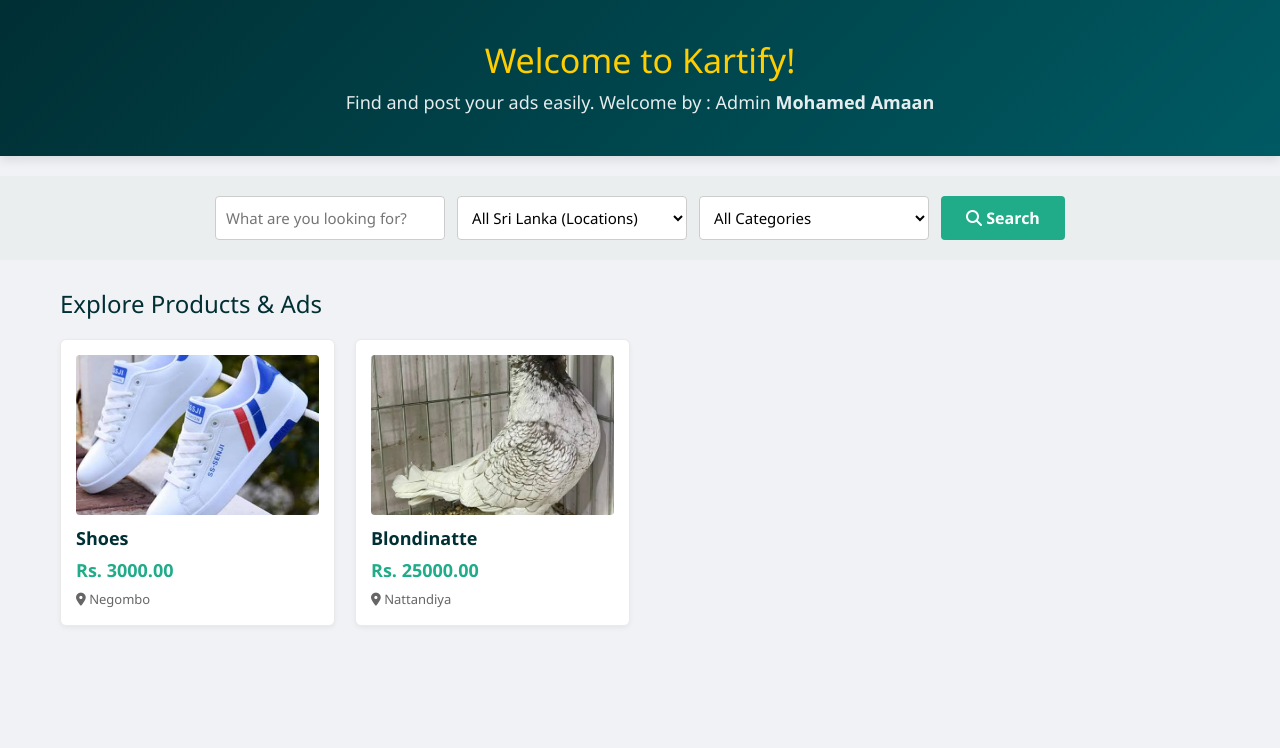
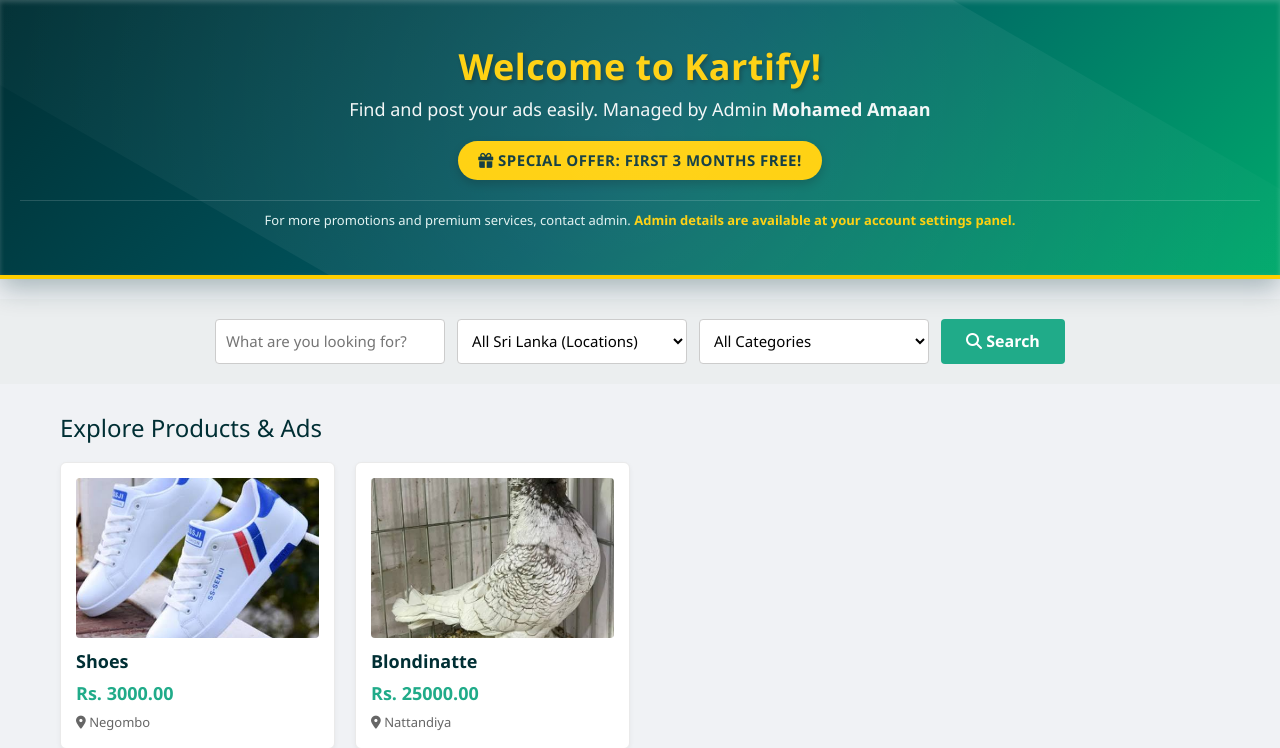
Before and after one commit to mhdamaan4321-source/Kartify-, a Django app: page / in a window 1280 px wide. Shown: the part 69-817 px from the top of the page. Before the commit the page ends 694 px from the top, so only its background shows below. Run offline with Django 5.2, Linux system fonts and the light colour scheme; data comes from the database, SQL or seed files in the repository.

Commit message:
Add professional 3D welcome banner with free 3 months promo and admin contact info

```diff
--- a/core/templates/core/home.html
+++ b/core/templates/core/home.html
@@ -18,10 +18,68 @@
         .navbar-brand-custom { font-size: 22px; font-weight: bold; color: white; text-decoration: none; display: flex; align-items: center; gap: 8px; }
         .nav-links-custom { display: flex; align-items: center; gap: 10px; flex-wrap: wrap; }
 
-        /* Welcome Banner */
-        .welcome-banner { background: linear-gradient(135deg, #002f34, #005a63); color: white; padding: 30px 15px; text-align: center; margin-bottom: 20px; box-shadow: 0 4px 10px rgba(0,0,0,0.1); }
-        .welcome-banner h1 { margin: 0; font-size: 26px; color: #ffce00; }
-        .welcome-banner p { margin: 8px 0 0 0; font-size: 16px; opacity: 0.9; }
+        /* Stunning 3D Welcome Banner */
+        .welcome-banner {
+            background: linear-gradient(135deg, #002f34 0%, #005a63 50%, #00aa6c 100%);
+            color: white;
+            padding: 35px 20px;
+            text-align: center;
+            margin-bottom: 20px;
+            box-shadow: 0 10px 25px rgba(0, 47, 52, 0.3), inset 0 2px 5px rgba(255, 255, 255, 0.2);
+            border-bottom: 4px solid #ffce00;
+            position: relative;
+            overflow: hidden;
+            transform: perspective(1000px);
+        }
+        .welcome-banner::before {
+            content: '';
+            position: absolute;
+            top: -50%;
+            left: -50%;
+            width: 200%;
+            height: 200%;
+            background: radial-gradient(circle, rgba(255,255,255,0.1) 0%, transparent 60%);
+            transform: rotate(30deg);
+            pointer-events: none;
+        }
+        .welcome-banner h1 {
+            margin: 0;
+            font-size: 28px;
+            color: #ffce00;
+            font-weight: 800;
+            text-shadow: 2px 2px 4px rgba(0,0,0,0.3);
+            letter-spacing: 0.5px;
+        }
+        .welcome-banner .sub-title {
+            margin: 8px 0;
+            font-size: 16px;
+            font-weight: 500;
+            opacity: 0.95;
+        }
+        .banner-badge {
+            display: inline-block;
+            background: #ffce00;
+            color: #002f34;
+            font-weight: bold;
+            padding: 6px 16px;
+            border-radius: 20px;
+            font-size: 14px;
+            margin: 10px 0;
+            box-shadow: 0 4px 10px rgba(0,0,0,0.2);
+            text-transform: uppercase;
+            letter-spacing: 0.5px;
+        }
+        .banner-footer {
+            margin-top: 10px;
+            font-size: 13px;
+            color: #e0f2f1;
+            border-top: 1px solid rgba(255,255,255,0.15);
+            padding-top: 10px;
+        }
+        .banner-footer span {
+            color: #ffce00;
+            font-weight: 600;
+        }
 
         /* Search Section - Mobile First */
         .search-container { background: #ebeeef; padding: 15px; display: flex; flex-direction: column; gap: 10px; }
@@ -48,9 +106,10 @@
             .custom-navbar { padding: 15px 30px; }
             .navbar-brand-custom { font-size: 26px; }
 
-            .welcome-banner { padding: 40px 20px; }
-            .welcome-banner h1 { font-size: 34px; }
-            .welcome-banner p { font-size: 18px; }
+            .welcome-banner { padding: 45px 20px; }
+            .welcome-banner h1 { font-size: 36px; }
+            .welcome-banner .sub-title { font-size: 18px; }
+            .banner-badge { font-size: 15px; padding: 8px 20px; }
 
             .search-container { flex-direction: row; justify-content: center; padding: 20px; gap: 12px; }
             .search-container input, .search-container select { width: 230px; }
@@ -114,10 +173,18 @@
     </div>
 </header>
 
-<!-- Welcome Banner Section -->
+<!-- 3D Welcome Banner Section -->
 <div class="welcome-banner">
     <h1>Welcome to Kartify!</h1>
-    <p>Find and post your ads easily. Welcome by : Admin <b>Mohamed Amaan</b></p>
+    <p class="sub-title">Find and post your ads easily. Managed by Admin <b>Mohamed Amaan</b></p>
+
+    <div class="banner-badge">
+        <i class="fas fa-gift"></i> Special Offer: First 3 Months Free!
+    </div>
+
+    <div class="banner-footer">
+        For more promotions and premium services, contact admin. <span>Admin details are available at your account settings panel.</span>
+    </div>
 </div>
 
 <!-- Search & Filter Section -->
--- a/core/templates/core/settings.html
+++ b/core/templates/core/settings.html
@@ -60,8 +60,8 @@
     <div class="admin-box">
         <h5 class="text-success fw-bold"><i class="fas fa-headset"></i> Admin Contact Support</h5>
         <p class="mb-2">If you have any issues or queries, contact the Admin (<b>Mohamed Amaan</b>):</p>
-        <p class="mb-1"><strong><i class="fas fa-envelope"></i> Email:</strong> admin@kartify.com</p>
-        <p class="mb-0"><strong><i class="fab fa-whatsapp text-success"></i> WhatsApp:</strong> <a href="https://wa.me/94770000000" target="_blank" class="text-decoration-none text-success fw-bold">+94 77 000 0000</a></p>
+        <p class="mb-1"><strong><i class="fas fa-envelope"></i> Email:</strong> mhdamaan4321@gmail.com.com</p>
+        <p class="mb-0"><strong><i class="fab fa-whatsapp text-success"></i> WhatsApp:</strong> <a href="https://wa.me/94751205296" target="_blank" class="text-decoration-none text-success fw-bold">+94 77 000 0000</a></p>
     </div>
 </div>
 
```
